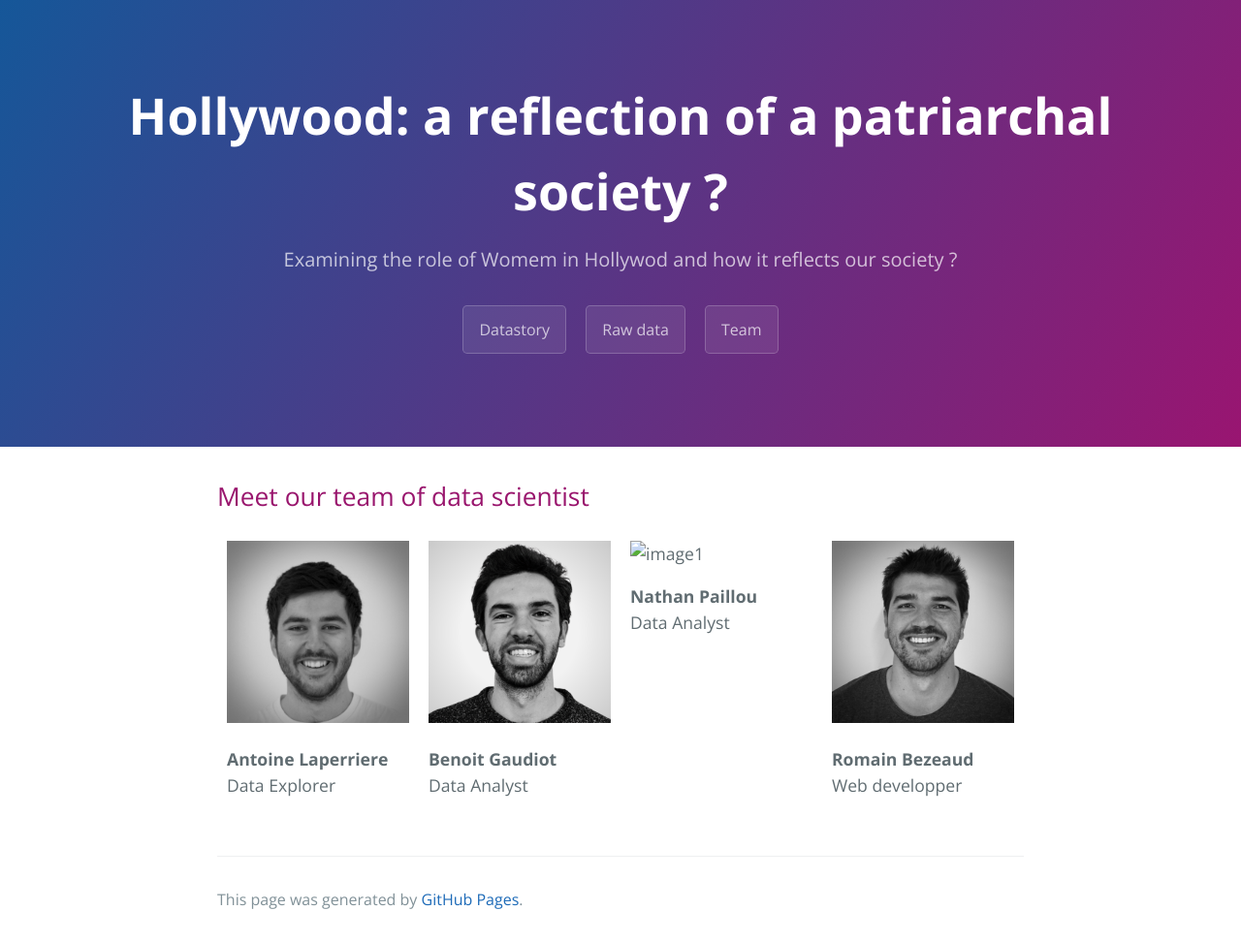
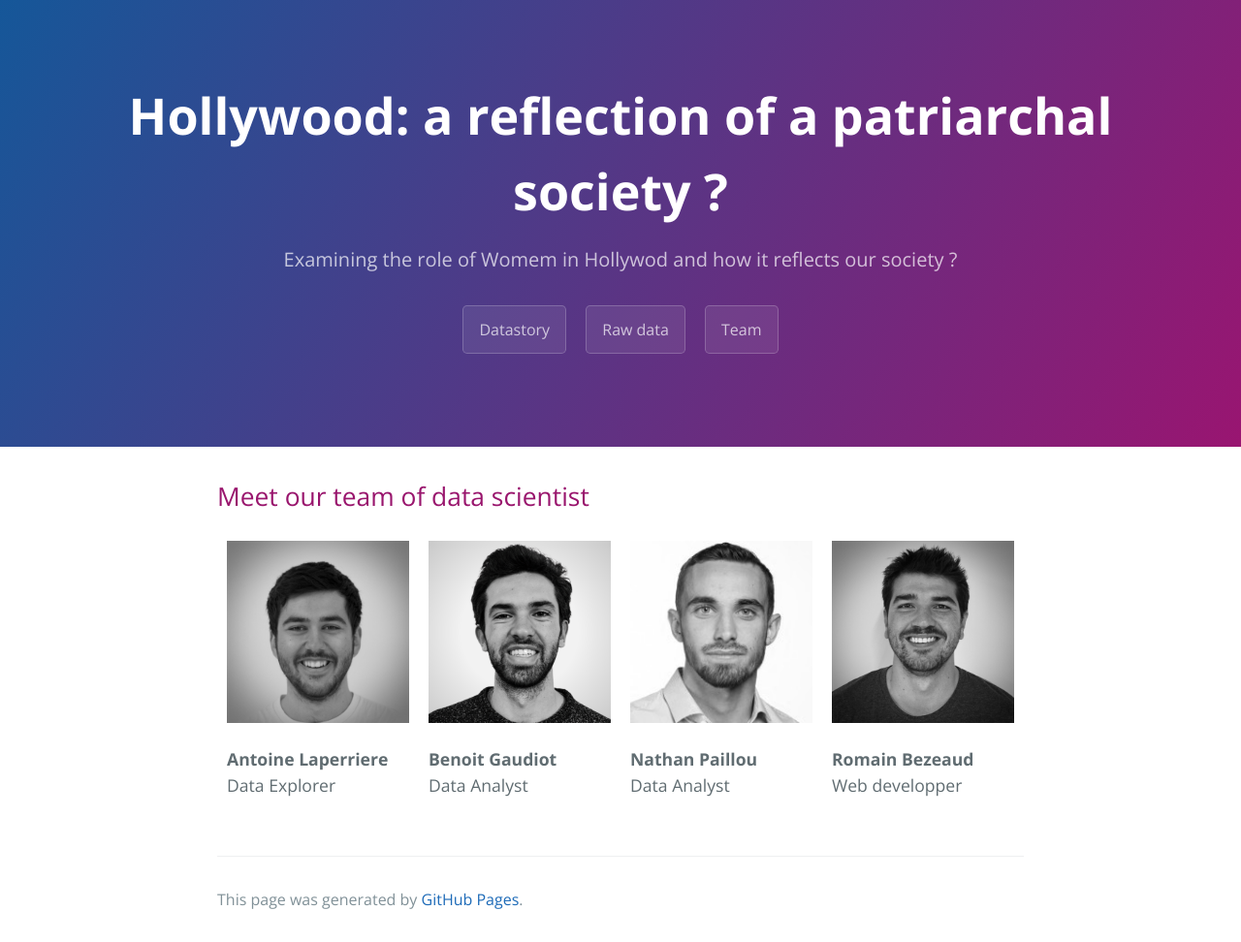
Before and after one commit to bADAsteam/US_Cinema, a Jekyll site: the page built from Team.md, in a window 1280 px wide. Shown: the whole page at 97% size. Built offline with Jekyll 4.4.1, drawn with Linux system fonts in a browser that asks for light colours.

Commit message:
Update Team.md

```diff
--- a/Team.md
+++ b/Team.md
@@ -15,7 +15,7 @@
         <p><strong>Benoit Gaudiot</strong><br> Data Analyst </p>
   </div>
 <div class="column">
-    <img src="US_Cinema/assets/images/Team/Nathan.jpg" alt="image1" style="width:100%">
+    <img src="/assets/images/Team/Nathan.jpg" alt="image1" style="width:100%">
     <p><strong>Nathan Paillou</strong><br> Data Analyst</p>
 </div>
 <div class="column">
```
